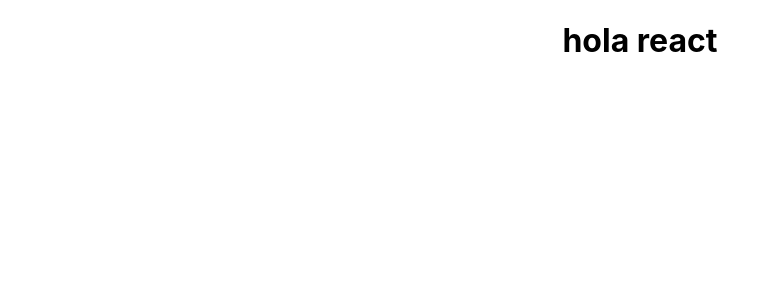
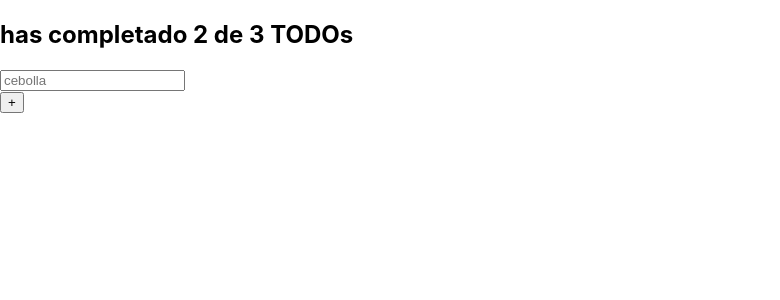
Before and after one commit to marlsx1311/curso-reactjs, a React (Create React App) app: page / in a window 1280 px wide. Shown: the top 300 px of the page, without its empty margins (0-780 px from the left). Built offline with nearby package versions, Linux system fonts and the light colour scheme; the HTML template or start-up script is replaced by a standard one.

Commit message:
crear los componentes de la applicacion todos

```diff
--- a/src/App.js
+++ b/src/App.js
@@ -1,10 +1,30 @@
+import React from 'react';
 import './App.css';
+import { TodoCounter } from './TodoCounter';
+import { TodoSearch } from './TodoSearch';
+import { TodoList } from './TodoList';
+import { CreateTodoButton } from './CreateTodoButton';
+import { TodoItem } from './TodoItem';
+
+const todos = [
+  { text: 'Cortar cebolla', completed: false},
+  { text: 'Tomar el curso de react', completed: false},
+  { text: 'llorar con la llorona', completed: false}
+];
 
 function App() {
   return (
-    <div className="App">
-      <h1>hola react</h1>
-    </div>
+    <React.Fragment>
+      <TodoCounter/>
+      <TodoSearch/>
+      <TodoList>
+        {todos.map(todo => (
+          <TodoItem/>
+        ))}
+      </TodoList>
+      <CreateTodoButton/>
+    </React.Fragment>
+
   );
 }
 
--- /dev/null
+++ b/src/CreateTodoButton.js
@@ -0,0 +1,8 @@
+import React from "react";
+
+function CreateTodoButton(props){
+    return (
+        <button>+</button>
+    );
+}
+export {CreateTodoButton};
--- /dev/null
+++ b/src/TodoCounter.js
@@ -0,0 +1,8 @@
+import React from "react";
+
+function TodoCounter(props){
+    return (
+        <h2> has completado 2 de 3 TODOs</h2>
+    );
+}
+export {TodoCounter};
--- /dev/null
+++ b/src/TodoItem.js
@@ -0,0 +1,12 @@
+import React from "react";
+
+function TodoItem(props){
+    return (
+        <li>
+            <span>C</span>
+            <p>{props.text}</p>
+            <span>X</span>
+        </li>
+    );
+}
+export {TodoItem};
--- /dev/null
+++ b/src/TodoList.js
@@ -0,0 +1,10 @@
+import React from "react";
+
+function TodoList(props){
+    return (
+        <div>
+
+        </div>
+    );
+}
+export {TodoList};
--- /dev/null
+++ b/src/TodoSearch.js
@@ -0,0 +1,8 @@
+import React from "react";
+
+function TodoSearch(props){
+    return (
+        <input placeholder='cebolla'/>
+    );
+}
+export {TodoSearch};
```
Also changed, not shown: src/reportWebVitals.js (deleted, +0 -13 lines), src/setupTests.js (deleted, +0 -5 lines).
